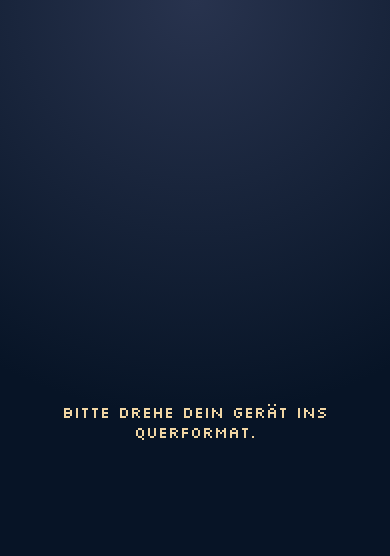
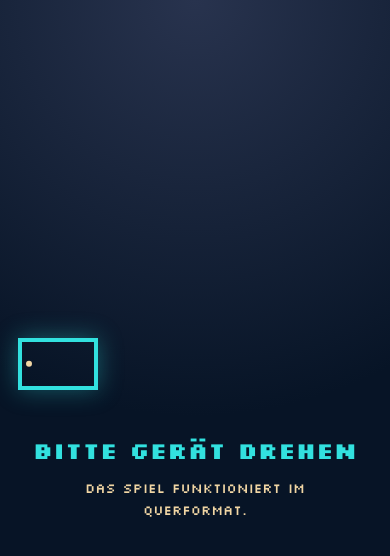
Before and after one commit to willidevac/Little-Bolt-Big-Moon, a plain HTML site: page index.html in a window 390 px wide. Drawn offline with Linux system fonts and the light colour scheme.

Commit message:
Make game viewport responsive

```diff
--- a/index.html
+++ b/index.html
@@ -2,7 +2,7 @@
 <html lang="de">
   <head>
     <meta charset="UTF-8">
-    <meta name="viewport" content="width=device-width, initial-scale=1.0">
+    <meta name="viewport" content="width=device-width, initial-scale=1.0, viewport-fit=cover">
     <meta name="theme-color" content="#242733">
     <title>Little Bolt, Big Moon</title>
     <link rel="icon" type="image/png" href="./img/favicon.png">
@@ -19,7 +19,6 @@
       >
         Dein Browser unterstützt das Canvas-Element leider nicht.
       </canvas>
-
       <section
         class="game-hud"
         aria-label="Spielstatus"
@@ -389,11 +388,13 @@
         </div>
       </section>
     </main>
-
-    <aside class="portrait-notice" aria-live="polite">
-      Bitte drehe dein Gerät ins Querformat.
+    <aside class="portrait-notice" aria-labelledby="portrait-title" aria-live="polite">
+      <span class="portrait-notice__device" aria-hidden="true"></span>
+      <div>
+        <h1 id="portrait-title">Bitte Gerät drehen</h1>
+        <p>Das Spiel funktioniert im Querformat.</p>
+      </div>
     </aside>
-
     <script type="module" src="./script.js"></script>
   </body>
 </html>
--- a/styles/game.css
+++ b/styles/game.css
@@ -9,3 +9,43 @@
 .portrait-notice {
   display: none;
 }
+
+.portrait-notice__device {
+  position: relative;
+  display: block;
+  width: 3.25rem;
+  height: 5rem;
+  border: 0.25rem solid var(--color-cyan);
+  box-shadow: 0 0 1.5rem rgb(50 225 223 / 35%);
+  transform: rotate(90deg);
+}
+
+.portrait-notice__device::after {
+  position: absolute;
+  bottom: 0.25rem;
+  left: 50%;
+  width: 0.4rem;
+  height: 0.4rem;
+  border-radius: 50%;
+  background: var(--color-cream);
+  content: "";
+  transform: translateX(-50%);
+}
+
+.portrait-notice h1,
+.portrait-notice p {
+  margin: 0;
+}
+
+.portrait-notice h1 {
+  color: var(--color-cyan);
+  font-size: clamp(1rem, 6vw, 1.6rem);
+}
+
+.portrait-notice p {
+  margin-top: 0.75rem;
+  max-width: 24rem;
+  color: var(--color-cream);
+  font-size: clamp(0.7rem, 3.5vw, 1rem);
+  line-height: 1.6;
+}
--- a/styles/layout.css
+++ b/styles/layout.css
@@ -1,5 +1,7 @@
 body {
   display: grid;
+  width: 100vw;
+  min-height: 100vh;
   min-height: 100dvh;
   place-items: center;
   overflow: hidden;
@@ -10,7 +12,10 @@ body {
 
 .game-shell {
   position: relative;
-  width: min(100vw, calc(100dvh * 16 / 9), 1280px);
+  width: min(100vw, calc(100vh * 16 / 9), 1440px);
+  width: min(100vw, calc(100dvh * 16 / 9), 1440px);
+  max-height: 100vh;
+  max-height: 100dvh;
   aspect-ratio: 16 / 9;
   overflow: hidden;
   background: var(--color-night);
--- a/styles/responsive.css
+++ b/styles/responsive.css
@@ -1,14 +1,30 @@
-@media (max-width: 900px) and (orientation: portrait) {
+@media (max-width: 1024px) and (orientation: portrait) {
   .game-shell {
     display: none;
   }
 
   .portrait-notice {
     display: grid;
+    width: 100%;
+    min-height: 100vh;
     min-height: 100dvh;
-    padding: 2rem;
-    place-items: center;
+    grid-template-columns: auto minmax(0, 24rem);
+    gap: clamp(1.5rem, 8vw, 3rem);
+    padding:
+      max(2rem, env(safe-area-inset-top))
+      max(2rem, env(safe-area-inset-right))
+      max(2rem, env(safe-area-inset-bottom))
+      max(2rem, env(safe-area-inset-left));
+    align-items: center;
+    justify-content: center;
     text-align: center;
+  }
+}
+
+@media (max-width: 480px) and (orientation: portrait) {
+  .portrait-notice {
+    grid-template-columns: 1fr;
+    align-content: center;
   }
 }
 
```
